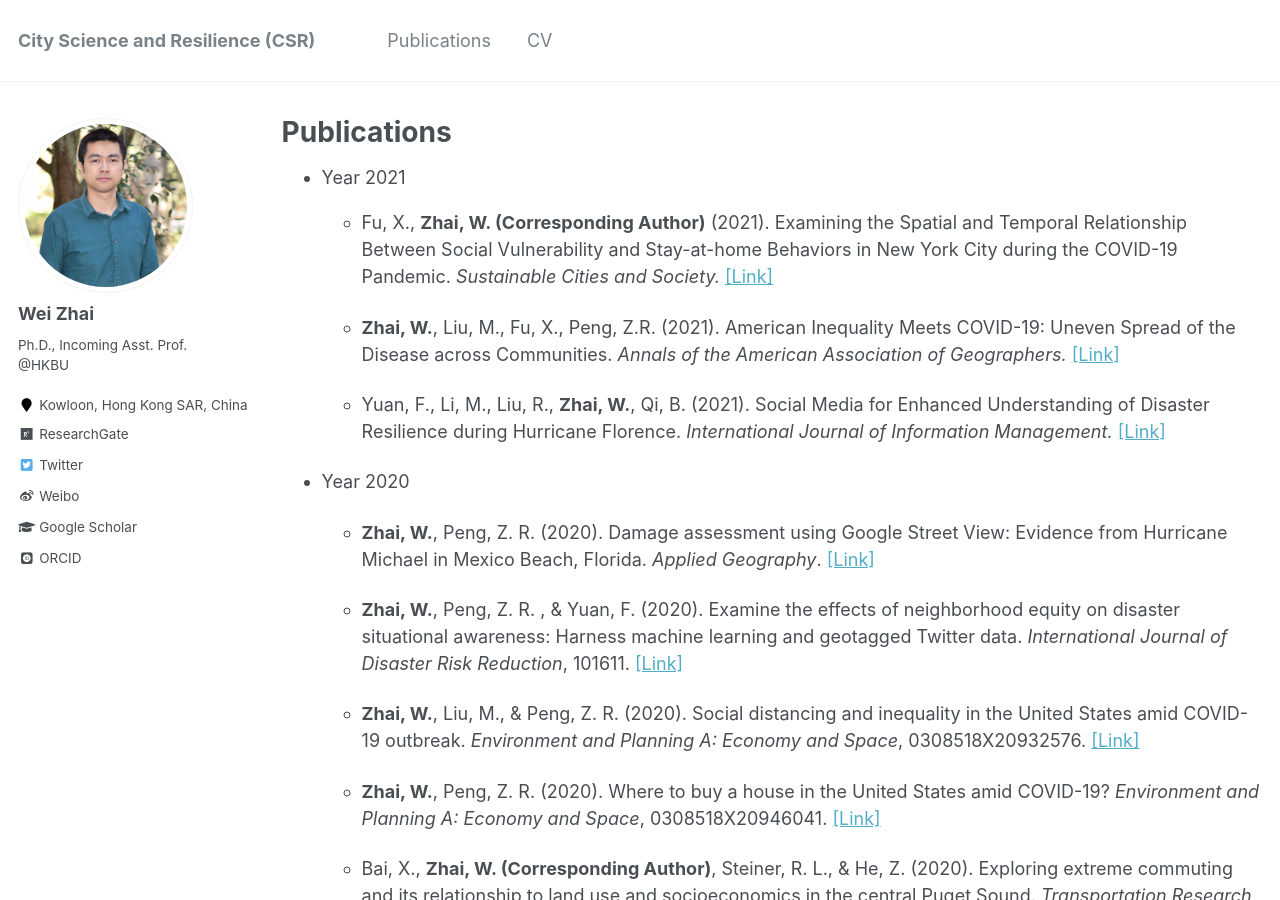
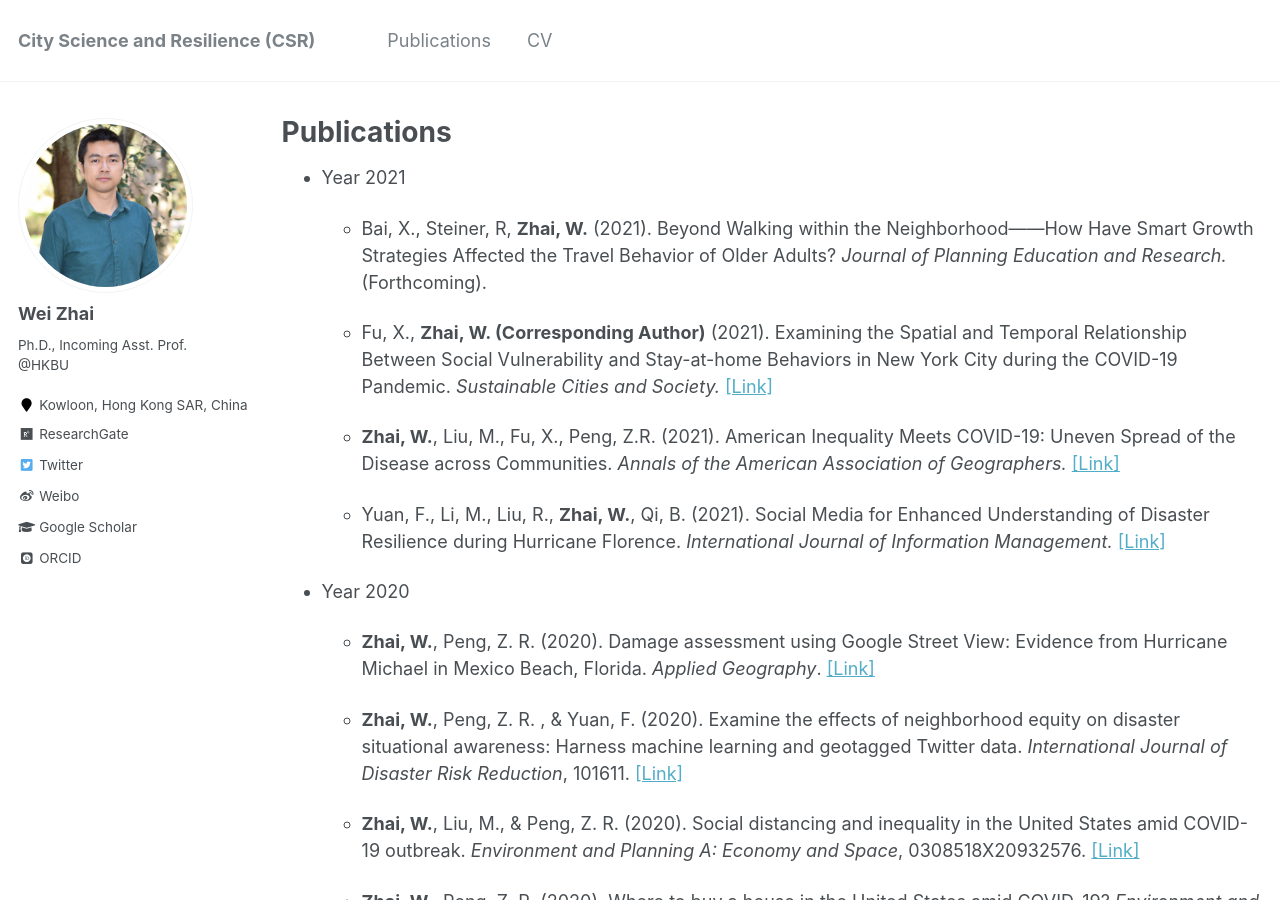
Before and after one commit to skywalkerzhai/weizhai.github.io, a Jekyll site: the page built from _pages/publications.md, in a window 1280 px wide and 900 px high. Built offline with Jekyll 4.4.1, drawn with Linux system fonts in a browser that asks for light colours; some web fonts are replaced.

Commit message:
Update publications.md

```diff
--- a/_pages/publications.md
+++ b/_pages/publications.md
@@ -6,6 +6,9 @@ author_profile: true
 ---
 
 * Year 2021
+
+  * Bai, X., Steiner, R, **Zhai, W.** (2021). Beyond Walking within the Neighborhood——How Have Smart Growth Strategies Affected the Travel Behavior of Older Adults? *Journal of Planning Education and Research.* (Forthcoming).
+
   * Fu, X., **Zhai, W. (Corresponding Author)** (2021).  Examining the Spatial and Temporal Relationship Between Social Vulnerability and Stay-at-home Behaviors in New York City during the COVID-19 Pandemic. *Sustainable Cities and Society.* [[Link]](https://doi.org/10.1016/j.scs.2021.102757)
 
   * **Zhai, W.**, Liu, M., Fu, X., Peng, Z.R. (2021). American Inequality Meets COVID-19: Uneven Spread of the Disease across Communities. *Annals of the American Association of Geographers.* [[Link]](https://www.tandfonline.com/doi/abs/10.1080/24694452.2020.1866489?journalCode=raag21)
```
